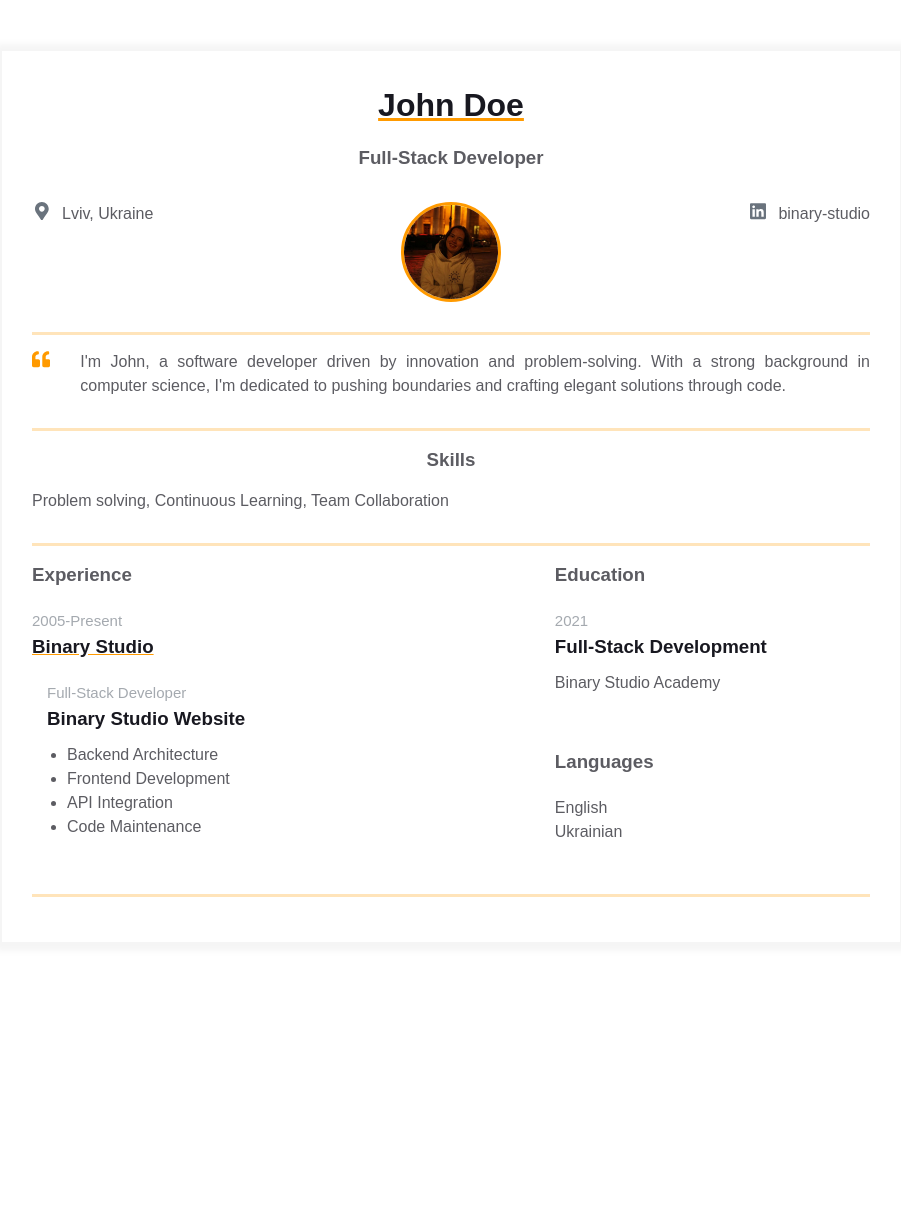
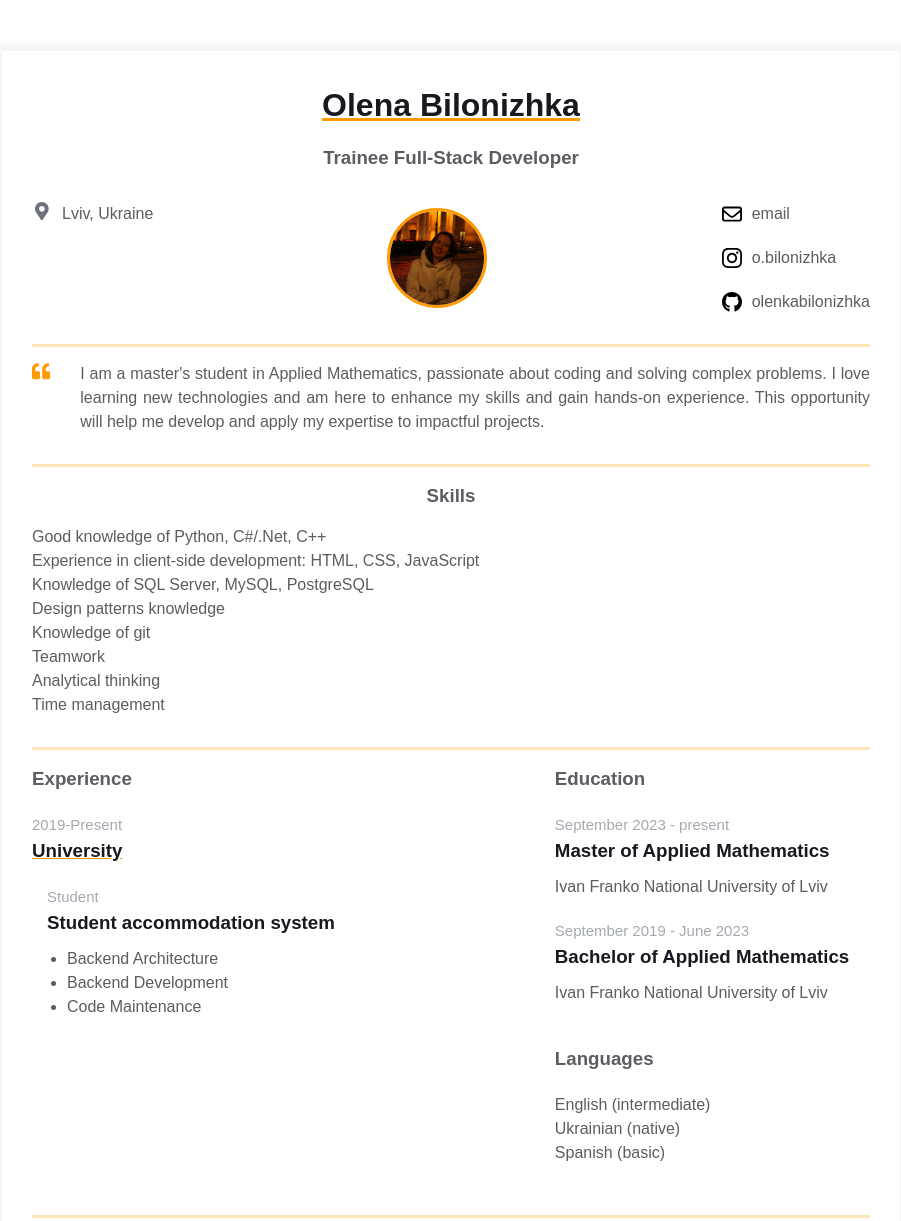
Before and after one commit to olenkabilonizhka/homepage, a plain HTML site: page index.html in a window 1280 px wide. Shown: the whole page, without its empty margins (189-1090 px from the left). Before the commit the page ends 993 px from the top, so only its background shows below. Drawn offline with Linux system fonts and the light colour scheme.

Commit message:
Update resume information

```diff
--- a/index.html
+++ b/index.html
@@ -1,30 +1,30 @@
 <!DOCTYPE html>
 <html>
+
 <head>
   <meta charset="UTF-8" />
   <title>Résumé</title>
   <meta name="viewport" content="width=device-width, initial-scale=1" />
   <link rel="stylesheet" href="styles.css" />
 </head>
+
 <body>
   <main>
     <div class="resume">
       <div class="container">
         <div class="resume__block">
-            <h1 class="contact-info__header">John Doe</h1>
-            <h3 class="contact-info__sub-header">Full-Stack Developer</h3>
+          <h1 class="contact-info__header">Olena Bilonizhka</h1>
+          <h3 class="contact-info__sub-header">Trainee Full-Stack Developer</h3>
 
           <div class="contact_info_container fh">
             <div class="contact-info__block">
               <a href="" rel="author" class="contact-info__item">
                 <div class="contact-info__item-icon-wrapper">
                   <svg class="contact-info__item-icon" xmlns="http://www.w3.org/2000/svg" viewBox="0 0 384 512">
-                      <path
-                        d="M172.268 501.67C26.97 291.031 0 269.413 0 192 0 85.961 85.961 0
+                    <path d="M172.268 501.67C26.97 291.031 0 269.413 0 192 0 85.961 85.961 0
                         192 0s192 85.961 192 192c0 77.413-26.97 99.031-172.268 309.67-9.535
                         13.774-29.93 13.773-39.464 0zM192 272c44.183 0 80-35.817
-                        80-80s-35.817-80-80-80-80 35.817-80 80 35.817 80 80 80z"
-                      ></path>
+                        80-80s-35.817-80-80-80-80 35.817-80 80 35.817 80 80 80z"></path>
                   </svg>
                 </div>
                 <span>Lviv, Ukraine</span>
@@ -32,29 +32,36 @@
             </div>
 
             <div class="contact-info__block contact-info__block--center">
-                <img
-                  class="contact-info__avatar"
-                  src="assets/avatar.png"
-                  alt="Avatar"
-                />
+              <img class="contact-info__avatar" src="assets/avatar.png" alt="Avatar" />
             </div>
 
             <div class="contact-info__block">
-                <a href="https://ua.linkedin.com/company/binary-studio_241166" rel="author" class="contact-info__item">
+              <a href="mailto:olenka.bilonizhka@gmail.com" rel="author" class="contact-info__item">
                 <div class="contact-info__item-icon-wrapper">
-                    <svg class="contact-info__item-icon" xmlns="http://www.w3.org/2000/svg" viewBox="0 0 448 512">
+                  <svg xmlns="http://www.w3.org/2000/svg" viewBox="0 0 512 512">
                     <path
-                        d="M416 32H31.9C14.3 32 0 46.5 0 64.3v383.4C0 465.5 14.3 480 31.9
-                        480H416c17.6 0 32-14.5 32-32.3V64.3c0-17.8-14.4-32.3-32-32.3zM135.4
-                        416H69V202.2h66.5V416zm-33.2-243c-21.3 0-38.5-17.3-38.5-38.5S80.9
-                        96 102.2 96c21.2 0 38.5 17.3 38.5 38.5 0 21.3-17.2 38.5-38.5
-                        38.5zm282.1 243h-66.4V312c0-24.8-.5-56.7-34.5-56.7-34.6 0-39.9
-                        27-39.9 54.9V416h-66.4V202.2h63.7v29.2h.9c8.9-16.8 30.6-34.5
-                        62.9-34.5 67.2 0 79.7 44.3 79.7 101.9V416z"
-                      ></path>
+                      d="M64 112c-8.8 0-16 7.2-16 16v22.1L220.5 291.7c20.7 17 50.4 17 71.1 0L464 150.1V128c0-8.8-7.2-16-16-16H64zM48 212.2V384c0 8.8 7.2 16 16 16H448c8.8 0 16-7.2 16-16V212.2L322 328.8c-38.4 31.5-93.7 31.5-132 0L48 212.2zM0 128C0 92.7 28.7 64 64 64H448c35.3 0 64 28.7 64 64V384c0 35.3-28.7 64-64 64H64c-35.3 0-64-28.7-64-64V128z" />
                   </svg>
                 </div>
-                  <span>binary-studio</span>
+                <span>email</span>
+              </a>
+              <a href="https://www.instagram.com/o.bilonizhka" rel="author" class="contact-info__item">
+                <div class="contact-info__item-icon-wrapper">
+                  <svg xmlns="http://www.w3.org/2000/svg" viewBox="0 0 448 512">
+                    <path
+                      d="M224.1 141c-63.6 0-114.9 51.3-114.9 114.9s51.3 114.9 114.9 114.9S339 319.5 339 255.9 287.7 141 224.1 141zm0 189.6c-41.1 0-74.7-33.5-74.7-74.7s33.5-74.7 74.7-74.7 74.7 33.5 74.7 74.7-33.6 74.7-74.7 74.7zm146.4-194.3c0 14.9-12 26.8-26.8 26.8-14.9 0-26.8-12-26.8-26.8s12-26.8 26.8-26.8 26.8 12 26.8 26.8zm76.1 27.2c-1.7-35.9-9.9-67.7-36.2-93.9-26.2-26.2-58-34.4-93.9-36.2-37-2.1-147.9-2.1-184.9 0-35.8 1.7-67.6 9.9-93.9 36.1s-34.4 58-36.2 93.9c-2.1 37-2.1 147.9 0 184.9 1.7 35.9 9.9 67.7 36.2 93.9s58 34.4 93.9 36.2c37 2.1 147.9 2.1 184.9 0 35.9-1.7 67.7-9.9 93.9-36.2 26.2-26.2 34.4-58 36.2-93.9 2.1-37 2.1-147.8 0-184.8zM398.8 388c-7.8 19.6-22.9 34.7-42.6 42.6-29.5 11.7-99.5 9-132.1 9s-102.7 2.6-132.1-9c-19.6-7.8-34.7-22.9-42.6-42.6-11.7-29.5-9-99.5-9-132.1s-2.6-102.7 9-132.1c7.8-19.6 22.9-34.7 42.6-42.6 29.5-11.7 99.5-9 132.1-9s102.7-2.6 132.1 9c19.6 7.8 34.7 22.9 42.6 42.6 11.7 29.5 9 99.5 9 132.1s2.7 102.7-9 132.1z" />
+                  </svg>
+                </div>
+                <span>o.bilonizhka</span>
+              </a>
+              <a href="https://github.com/olenkabilonizhka" rel="author" class="contact-info__item">
+                <div class="contact-info__item-icon-wrapper">
+                  <svg xmlns="http://www.w3.org/2000/svg" viewBox="0 0 496 512">
+                    <path
+                      d="M165.9 397.4c0 2-2.3 3.6-5.2 3.6-3.3 .3-5.6-1.3-5.6-3.6 0-2 2.3-3.6 5.2-3.6 3-.3 5.6 1.3 5.6 3.6zm-31.1-4.5c-.7 2 1.3 4.3 4.3 4.9 2.6 1 5.6 0 6.2-2s-1.3-4.3-4.3-5.2c-2.6-.7-5.5 .3-6.2 2.3zm44.2-1.7c-2.9 .7-4.9 2.6-4.6 4.9 .3 2 2.9 3.3 5.9 2.6 2.9-.7 4.9-2.6 4.6-4.6-.3-1.9-3-3.2-5.9-2.9zM244.8 8C106.1 8 0 113.3 0 252c0 110.9 69.8 205.8 169.5 239.2 12.8 2.3 17.3-5.6 17.3-12.1 0-6.2-.3-40.4-.3-61.4 0 0-70 15-84.7-29.8 0 0-11.4-29.1-27.8-36.6 0 0-22.9-15.7 1.6-15.4 0 0 24.9 2 38.6 25.8 21.9 38.6 58.6 27.5 72.9 20.9 2.3-16 8.8-27.1 16-33.7-55.9-6.2-112.3-14.3-112.3-110.5 0-27.5 7.6-41.3 23.6-58.9-2.6-6.5-11.1-33.3 2.6-67.9 20.9-6.5 69 27 69 27 20-5.6 41.5-8.5 62.8-8.5s42.8 2.9 62.8 8.5c0 0 48.1-33.6 69-27 13.7 34.7 5.2 61.4 2.6 67.9 16 17.7 25.8 31.5 25.8 58.9 0 96.5-58.9 104.2-114.8 110.5 9.2 7.9 17 22.9 17 46.4 0 33.7-.3 75.4-.3 83.6 0 6.5 4.6 14.4 17.3 12.1C428.2 457.8 496 362.9 496 252 496 113.3 383.5 8 244.8 8zM97.2 352.9c-1.3 1-1 3.3 .7 5.2 1.6 1.6 3.9 2.3 5.2 1 1.3-1 1-3.3-.7-5.2-1.6-1.6-3.9-2.3-5.2-1zm-10.8-8.1c-.7 1.3 .3 2.9 2.3 3.9 1.6 1 3.6 .7 4.3-.7 .7-1.3-.3-2.9-2.3-3.9-2-.6-3.6-.3-4.3 .7zm32.4 35.6c-1.6 1.3-1 4.3 1.3 6.2 2.3 2.3 5.2 2.6 6.5 1 1.3-1.3 .7-4.3-1.3-6.2-2.2-2.3-5.2-2.6-6.5-1zm-11.4-14.7c-1.6 1-1.6 3.6 0 5.9 1.6 2.3 4.3 3.3 5.6 2.3 1.6-1.3 1.6-3.9 0-6.2-1.4-2.3-4-3.3-5.6-2z" />
+                  </svg>
+                </div>
+                <span>olenkabilonizhka</span>
               </a>
             </div>
           </div>
@@ -65,21 +72,18 @@
           <div class="intro">
             <div class="intro__icon-wrapper">
               <svg class="intro__icon" xmlns="http://www.w3.org/2000/svg" viewBox="0 0 512 512">
-                  <path
-                    d="M464 256h-80v-64c0-35.3 28.7-64 64-64h8c13.3 0 24-10.7
+                <path d="M464 256h-80v-64c0-35.3 28.7-64 64-64h8c13.3 0 24-10.7
                     24-24V56c0-13.3-10.7-24-24-24h-8c-88.4 0-160 71.6-160 160v240c0
                     26.5 21.5 48 48 48h128c26.5 0 48-21.5
                     48-48V304c0-26.5-21.5-48-48-48zm-288 0H96v-64c0-35.3 28.7-64
                     64-64h8c13.3 0 24-10.7 24-24V56c0-13.3-10.7-24-24-24h-8C71.6 32 0
                     103.6 0 192v240c0 26.5 21.5 48 48 48h128c26.5 0
-                    48-21.5 48-48V304c0-26.5-21.5-48-48-48z"
-                  ></path>
+                    48-21.5 48-48V304c0-26.5-21.5-48-48-48z"></path>
               </svg>
             </div>
-              <p class="intro_text">I'm John, a software developer driven by innovation and
-                problem-solving. With a strong background in computer science,
-                I'm dedicated to pushing boundaries and crafting elegant
-                solutions through code.</p>
+            <p class="intro_text">I am a master's student in Applied Mathematics, passionate about coding and solving
+              complex problems. I love learning new technologies and am here to enhance my skills and gain hands-on
+              experience. This opportunity will help me develop and apply my expertise to impactful projects.</p>
           </div>
         </div>
       </div>
@@ -87,7 +91,15 @@
         <div class="resume__block">
           <div class="skills">
             <h3 class="skills__header">Skills</h3>
-              <p class="skills__text">Problem solving, Continuous Learning, Team Collaboration</p>
+            <p class="skills__text">Good knowledge of Python, C#/.Net, C++ <br>
+              Experience in client-side development: HTML, CSS, JavaScript <br>
+              Knowledge of SQL Server, MySQL, PostgreSQL <br>
+              Design patterns knowledge <br>
+              Knowledge of git <br>
+              Teamwork <br>
+              Analytical thinking <br>
+              Time management <br>
+            </p>
           </div>
         </div>
       </div>
@@ -98,17 +110,16 @@
               <h3 class="experiences__header">Experience</h3>
               <div class="experiences__company">
                 <div class="experiences__company-header">
-                    <span class="experiences__company-header-durability">2005-Present</span>
-                    <h3 class="experiences__company-header-name">Binary Studio</h3>
+                  <span class="experiences__company-header-durability">2019-Present</span>
+                  <h3 class="experiences__company-header-name">University</h3>
                 </div>
 
                 <div class="experiences__company-project">
-                    <span class="experiences__company-project-role">Full-Stack Developer</span>
-                    <h3 class="experiences__company-project-name">Binary Studio Website</h3>
+                  <span class="experiences__company-project-role">Student</span>
+                  <h3 class="experiences__company-project-name">Student accommodation system</h3>
                   <ul class="experiences__company-project-responsibilities">
                     <li>Backend Architecture</li>
-                      <li>Frontend Development</li>
-                      <li>API Integration</li>
+                    <li>Backend Development</li>
                     <li>Code Maintenance</li>
                   </ul>
                 </div>
@@ -119,16 +130,22 @@
               <div class="additional-info__education">
                 <h3 class="additional-info__education-header">Education</h3>
                 <div class="additional-info__education-university">
-                    <span class="additional-info__education-university-durability"> 2021 </span>
-                    <h3 class="additional-info__education-university-speciality">Full-Stack Development</h3>
-                    <p class="additional-info__education-university-name">Binary Studio Academy</p>
+                  <span class="additional-info__education-university-durability">September 2023 - present</span>
+                  <h3 class="additional-info__education-university-speciality">Master of Applied Mathematics</h3>
+                  <p class="additional-info__education-university-name">Ivan Franko National University of Lviv</p>
+                </div>
+                <div class="additional-info__education-university">
+                  <span class="additional-info__education-university-durability">September 2019 - June 2023</span>
+                  <h3 class="additional-info__education-university-speciality">Bachelor of Applied Mathematics</h3>
+                  <p class="additional-info__education-university-name">Ivan Franko National University of Lviv</p>
                 </div>
               </div>
 
               <div class="additional-info__languages">
                 <h3 class="additional-info__languages-header">Languages</h3>
-                  <p class="additional-info__languages-item">English</p>
-                  <p class="additional-info__languages-item">Ukrainian</p>
+                <p class="additional-info__languages-item">English (intermediate)</p>
+                <p class="additional-info__languages-item">Ukrainian (native)</p>
+                <p class="additional-info__languages-item">Spanish (basic)</p>
               </div>
             </div>
           </div>
@@ -137,4 +154,5 @@
     </div>
   </main>
 </body>
+
 </html>
--- a/styles.css
+++ b/styles.css
@@ -50,6 +50,7 @@ body {
 }
 
 @media screen and (max-width: 576px) {
+
   .main-info,
   .contact_info_container {
     flex-direction: column;
@@ -234,6 +235,10 @@ body {
   margin-bottom: 20px;
 }
 
+.additional-info__education-university {
+  margin-bottom: 20px;
+}
+
 .additional-info__education-university-durability {
   color: var(--durability-text-color);
   text-align: left;
```
Lines whose indentation alone changed are shown as unchanged.
